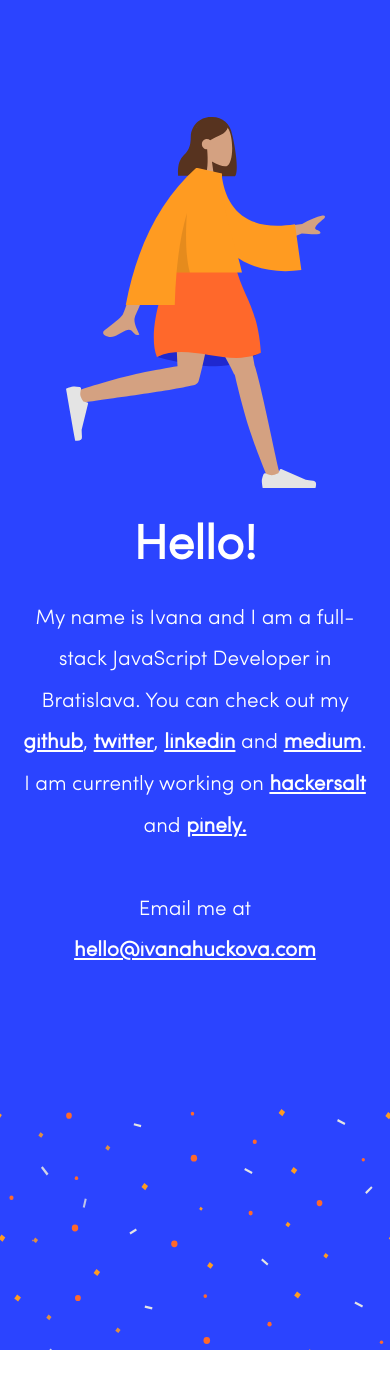
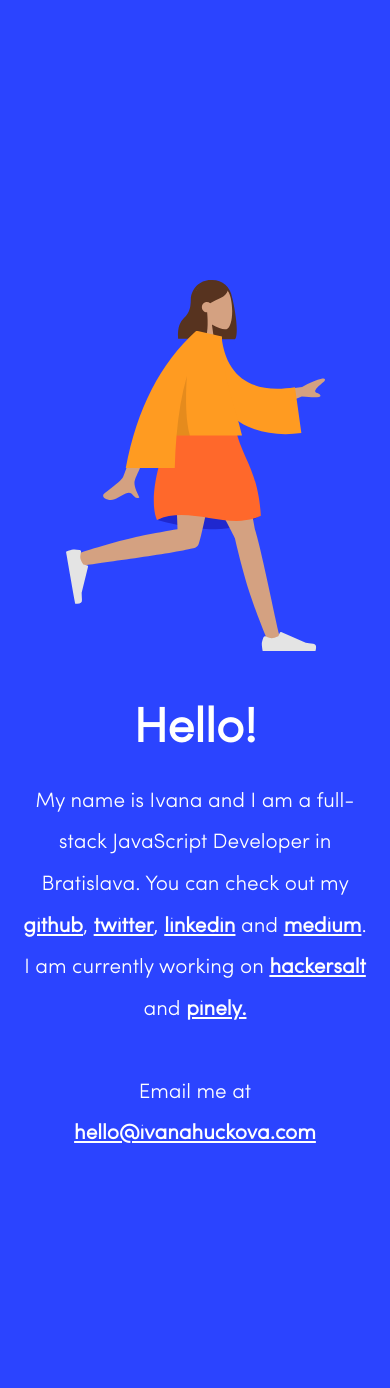
Before and after one commit to ivanahuckova/website_ivanahuckova, a React (Create React App) app: page / in a window 390 px wide. Shown: the top 1388 px of the page. Before the commit the page ends 1350 px from the top, so only its background shows below. Built offline with nearby package versions, Linux system fonts and the light colour scheme; the HTML template or start-up script is replaced by a standard one.

Commit message:
Final tweaks

```diff
--- a/src/App.scss
+++ b/src/App.scss
@@ -22,7 +22,10 @@
   }
 
   @media screen and (max-width: 500px) {
-    height: 160vh;
+    height: 170vh;
+  }
+  @media screen and (max-width: 350px) {
+    height: 180vh;
   }
 
   .container {
@@ -32,9 +35,15 @@
     width: 80%;
     height: 75%;
     @media screen and (max-width: 900px) {
-      align-items: center;
+      align-items: flex-start;
       width: 90%;
-      height: 90%;
+      height: 70%;
+    }
+
+    @media screen and (max-width: 500px) {
+      align-items: flex-start;
+      width: 90%;
+      height: 100%;
     }
 
     .heading {
@@ -47,13 +56,16 @@
         flex-direction: column;
         justify-content: center;
       }
+      @media screen and (max-width: 500px) {
+        height: 100%;
+      }
     }
+
     .person {
       margin-right: 40px;
       @media screen and (max-width: 900px) {
         display: block;
         margin: 0;
-        margin-bottom: 10px;
       }
     }
 
@@ -74,9 +86,9 @@
       }
       @media screen and (max-width: 500px) {
         font-size: 1.3rem;
+        margin-top: 30px;
       }
       a {
-        text-decoration: none;
         text-decoration: underline;
         font-weight: 600;
         color: white;
@@ -93,6 +105,7 @@
       }
     }
   }
+
   .svg-animation {
     margin-top: 20px;
     align-self: flex-end;
@@ -104,11 +117,12 @@
       background: url('./imgs/bck-large.svg') repeat-x 0 / 100% auto;
     }
     @media screen and (max-width: 500px) {
-      height: 20%;
+      display: none;
     }
   }
 }
 
+//animation
 @keyframes ani {
   0% {
     background-position: 0 0;
```
